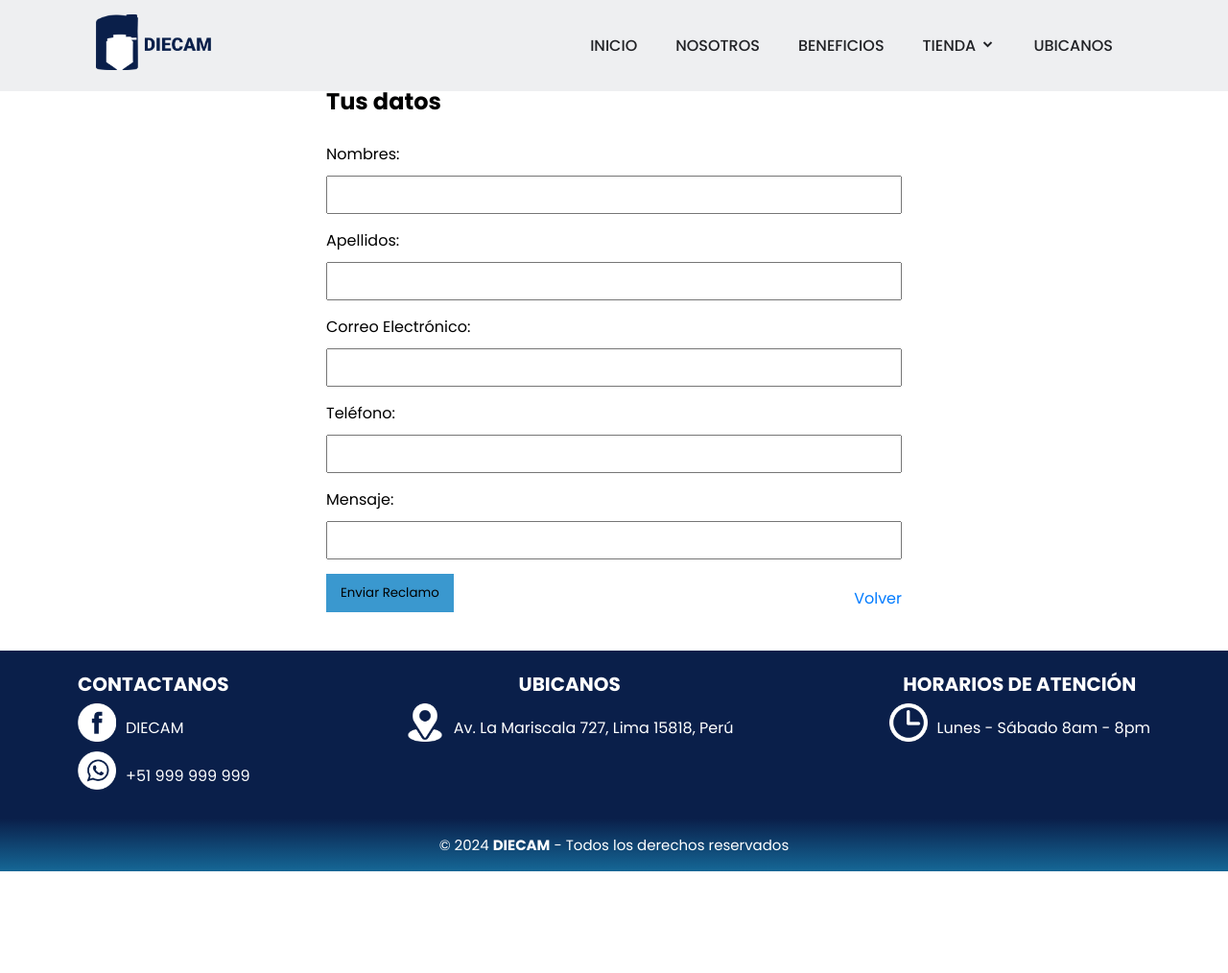
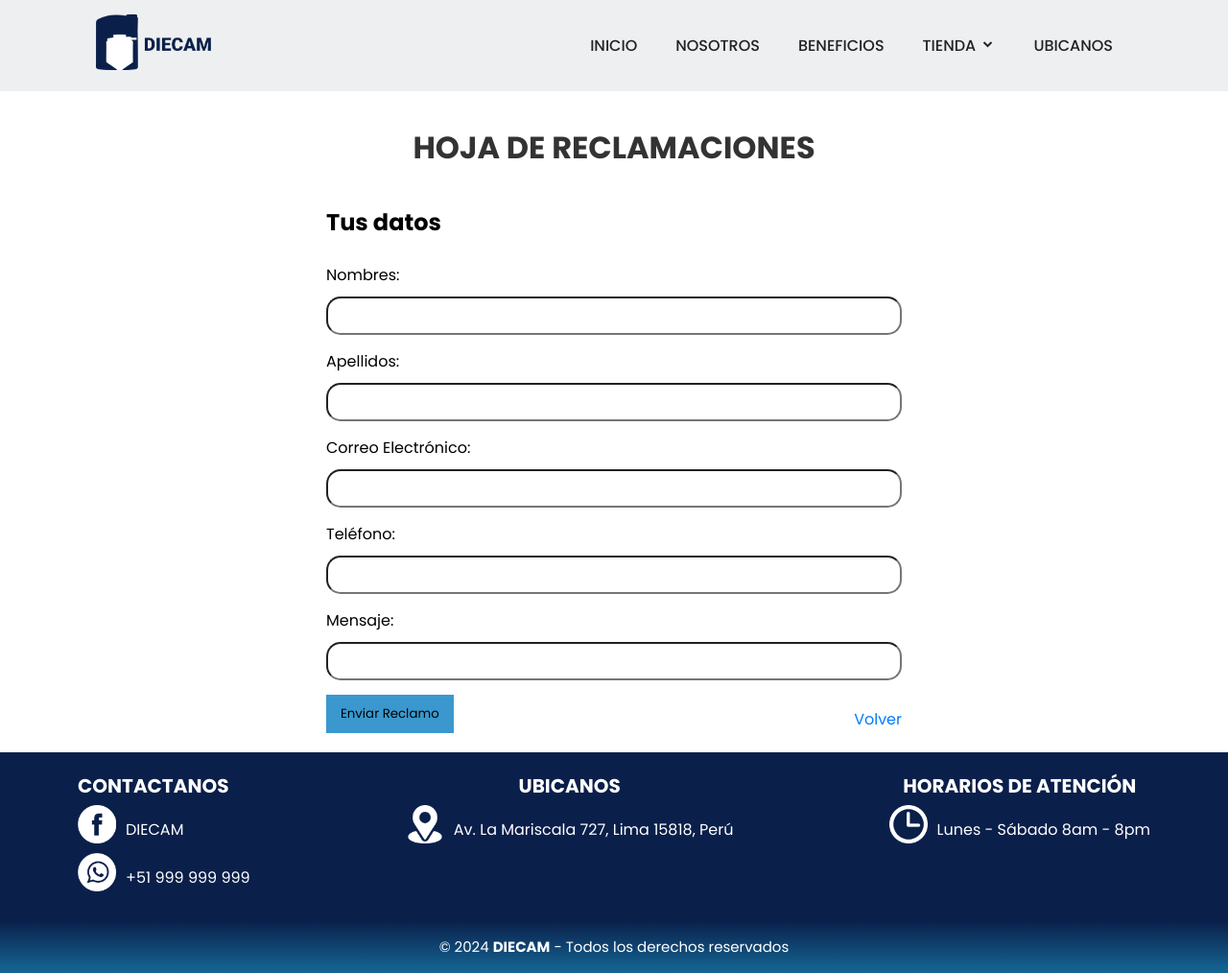
Before and after one commit to Ander678/PAGINA_ROTOPLAST, a PHP site: page /reclamo.html in a window 1280 px wide. Shown: the whole page at 96% size. Before the commit the page ends 908 px from the top, so only its background shows below. Run offline with PHP 8.4, Linux system fonts and the light colour scheme.

Commit message:
reroll reclamo

```diff
--- a/rotoplast/css/reclamo.css
+++ b/rotoplast/css/reclamo.css
@@ -13,11 +13,12 @@ label {
     margin-bottom: 10px;
 }
 
-input, textarea {
+input{
     width: 100%;
     padding: 8px;
     margin-bottom: 15px;
     box-sizing: border-box;
+    border-radius: 15px;
 }
 
 button {
@@ -67,10 +68,11 @@ button:hover {
     justify-content: space-between;
     align-items: center;
 }
-#HOJA{
+#HOJA {
     font-family: Arial, sans-serif;
-    margin: 20px;
     padding: 20px;
     background-color: #ffffff;
     align-items: center;
+    margin-top: 20px;
+    position: relative;
 }
--- a/rotoplast/reclamo.html
+++ b/rotoplast/reclamo.html
@@ -33,9 +33,11 @@
 
 
     <div id="HOJA">
+        <br><br><br><br><br>
+        <h1>HOJA DE RECLAMACIONES</h1>
+        <br><br>
+            <form action="#" method="post">
 
-            <form action="#" method="post">
-                <h1>HOJA DE RECLAMACIONES</h1>
 
                 <h2>Tus datos</h2><br>
 
@@ -56,10 +58,9 @@
 
                 <div class="form-footer">
                     <button type="submit">Enviar Reclamo</button>
-                    <a href="#" id="volver-link">Volver</a>
+                    <a href="index.html" id="volver-link">Volver</a>
                 </div>
             </form>
-        <div id="mensaje-confirmacion">El reclamo ha sido enviado y se está procesando. Gracias por tu paciencia.</div>
     </div>
 
     <footer id="footer">
```
